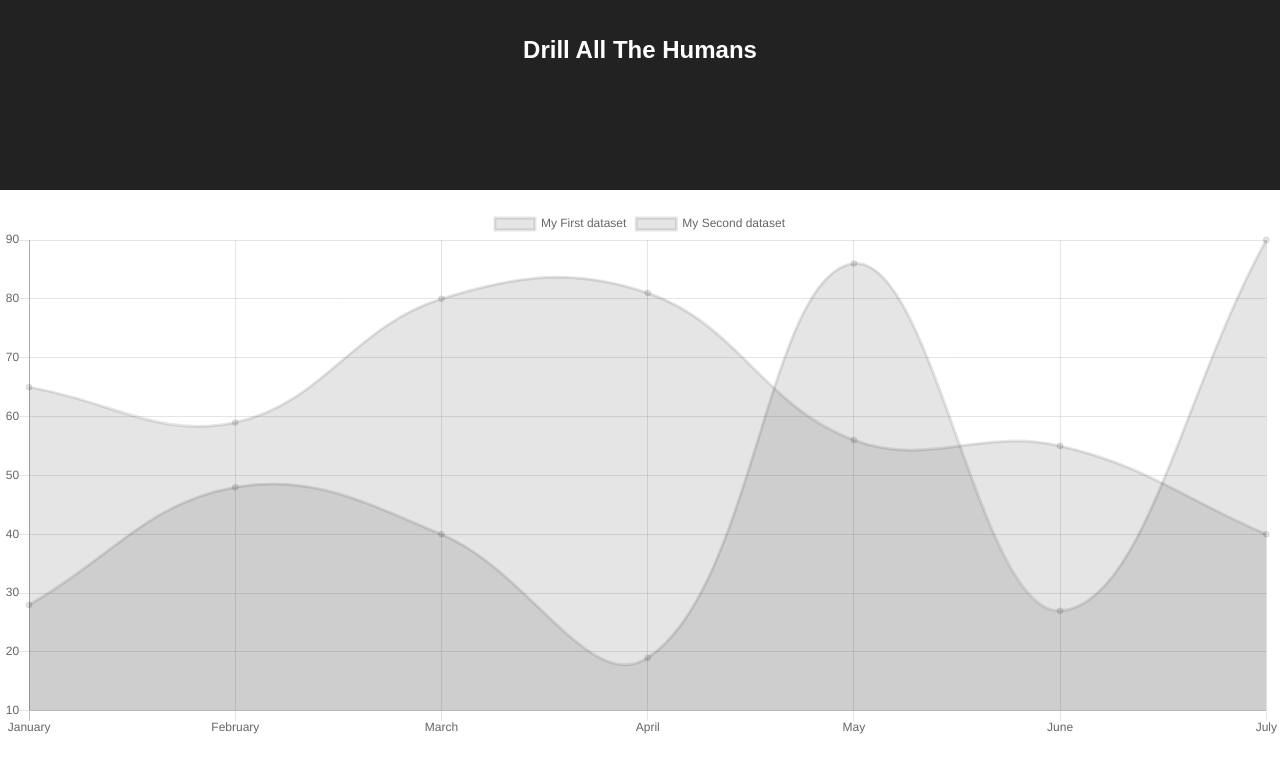
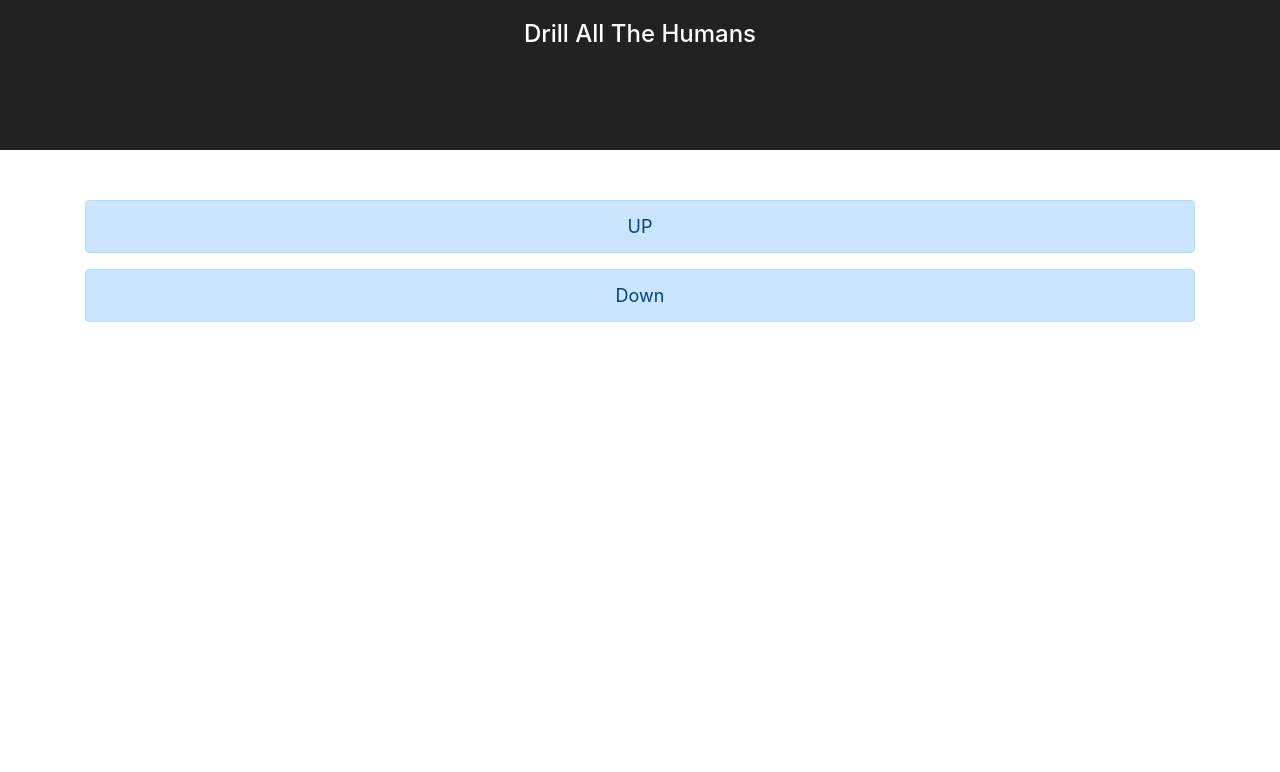
Before and after one commit to anmatika/front-hackathon, a React (Create React App) app: page / in a window 1280 px wide. Shown: the top 772 px of the page. Built offline with nearby package versions, Linux system fonts and the light colour scheme.

Commit message:
list nodes

```diff
--- a/package.json
+++ b/package.json
@@ -3,10 +3,13 @@
   "version": "0.1.0",
   "private": true,
   "dependencies": {
+    "bootstrap": "^4.1.0",
     "chart.js": "^2.7.2",
     "react": "^16.3.1",
     "react-chartjs-2": "^2.7.0",
-    "react-dom": "^16.3.1"
+    "react-dom": "^16.3.1",
+    "reactstrap": "^5.0.0",
+    "styled-components": "^3.2.5"
   },
   "devDependencies": {
     "react-scripts": "1.1.4"
--- a/src/App.js
+++ b/src/App.js
@@ -1,9 +1,28 @@
 import React, { Component } from "react";
+import AppContainer from "./AppContainer";
 import LineChart from "./Components/LineChart";
 import logo from "./logo.svg";
 import "./App.css";
+import "bootstrap/dist/css/bootstrap.min.css";
 
 class App extends Component {
+  componentDidMount() {
+    const data = {
+      nodes: [
+        {
+          statusCode: "UP",
+          statusText: "UP",
+        },
+        {
+          statusCode: "Down",
+          statusText: "Down",
+        },
+      ],
+    };
+
+    this.setState({ data });
+  }
+
   render() {
     return (
       <div className="App">
@@ -11,7 +30,11 @@ class App extends Component {
           <h1 className="App-title">Drill All The Humans</h1>
         </header>
         <p className="App-intro">
-          <LineChart />
+          {this.state != null && this.state.data != null ? (
+            <AppContainer nodes={this.state.data.nodes} />
+          ) : (
+            "Loading..."
+          )}
         </p>
       </div>
     );
--- /dev/null
+++ b/src/AppContainer.js
@@ -0,0 +1,18 @@
+import React from "react";
+import styled from "styled-components";
+import NodeList from "./Components/NodeList";
+import { Container, Row, Col } from "reactstrap";
+
+const AppContainer = props => {
+  const { nodes } = props;
+  const MarginContainer = styled(Container)`
+    margin-top: 50px;
+  `;
+  return (
+    <MarginContainer>
+      <NodeList nodes={nodes} />
+    </MarginContainer>
+  );
+};
+
+export default AppContainer;
--- /dev/null
+++ b/src/Components/Node.js
@@ -0,0 +1,13 @@
+import React from "react";
+import { Alert } from "reactstrap";
+
+const Node = props => {
+  const { status } = props;
+  return (
+    <div>
+      <Alert color="primary">{status}</Alert>
+    </div>
+  );
+};
+
+export default Node;
--- /dev/null
+++ b/src/Components/NodeList.js
@@ -0,0 +1,9 @@
+import React from "react";
+import { Line } from "react-chartjs-2";
+import Node from "./Node";
+
+const NodeList = props => {
+  return <div>{props.nodes.map(c => <Node status={c.statusText} />)}</div>;
+};
+
+export default NodeList;
```
Also changed, not shown: 1 other file (tests, documents, lock files or other folders).
